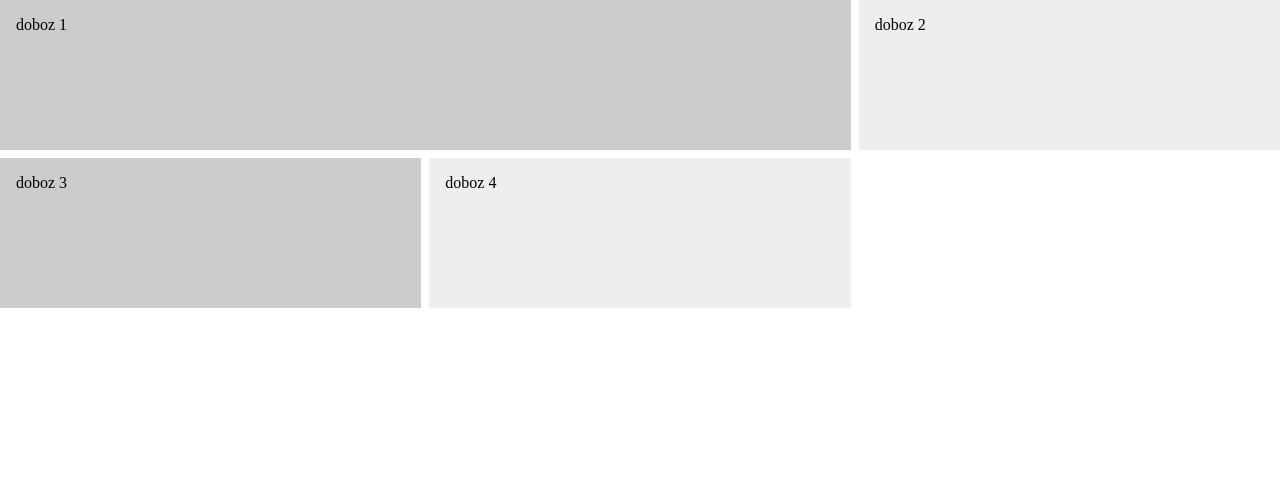
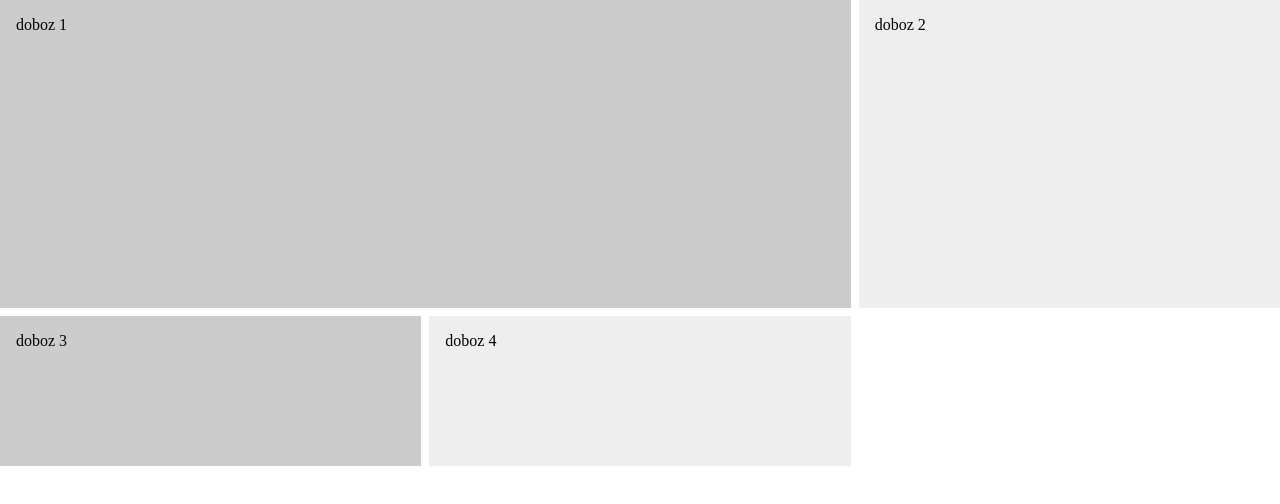
Before and after one commit to KisNorbi1985/20230330-grid-3, a plain HTML site: page index.html in a window 1280 px wide. Drawn offline with Linux system fonts and the light colour scheme.

Commit message:
grid 3 grid row

```diff
--- a/index.html
+++ b/index.html
@@ -34,9 +34,13 @@
            /* grid-column-start: 1;
            grid-column-end: 3; */
             grid-column: 1/3;
+            /* grid-row-start: 1;
+            grid-row-end: 3; */
+            grid-row: 1/3;
         }
         .box-2{
             grid-column: 3;
+            grid-row: 1/3;
         }
     </style>
 </head>
```
